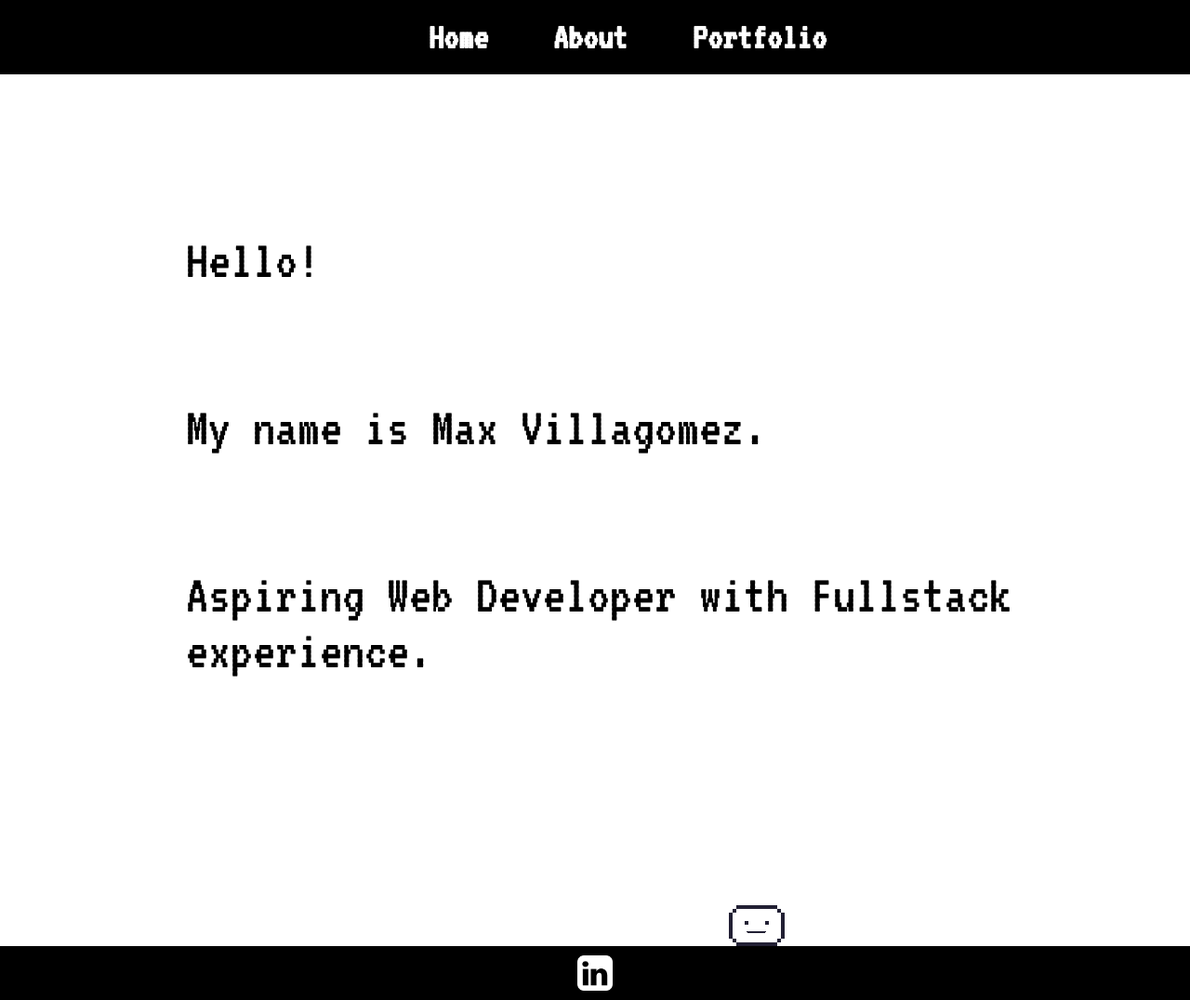
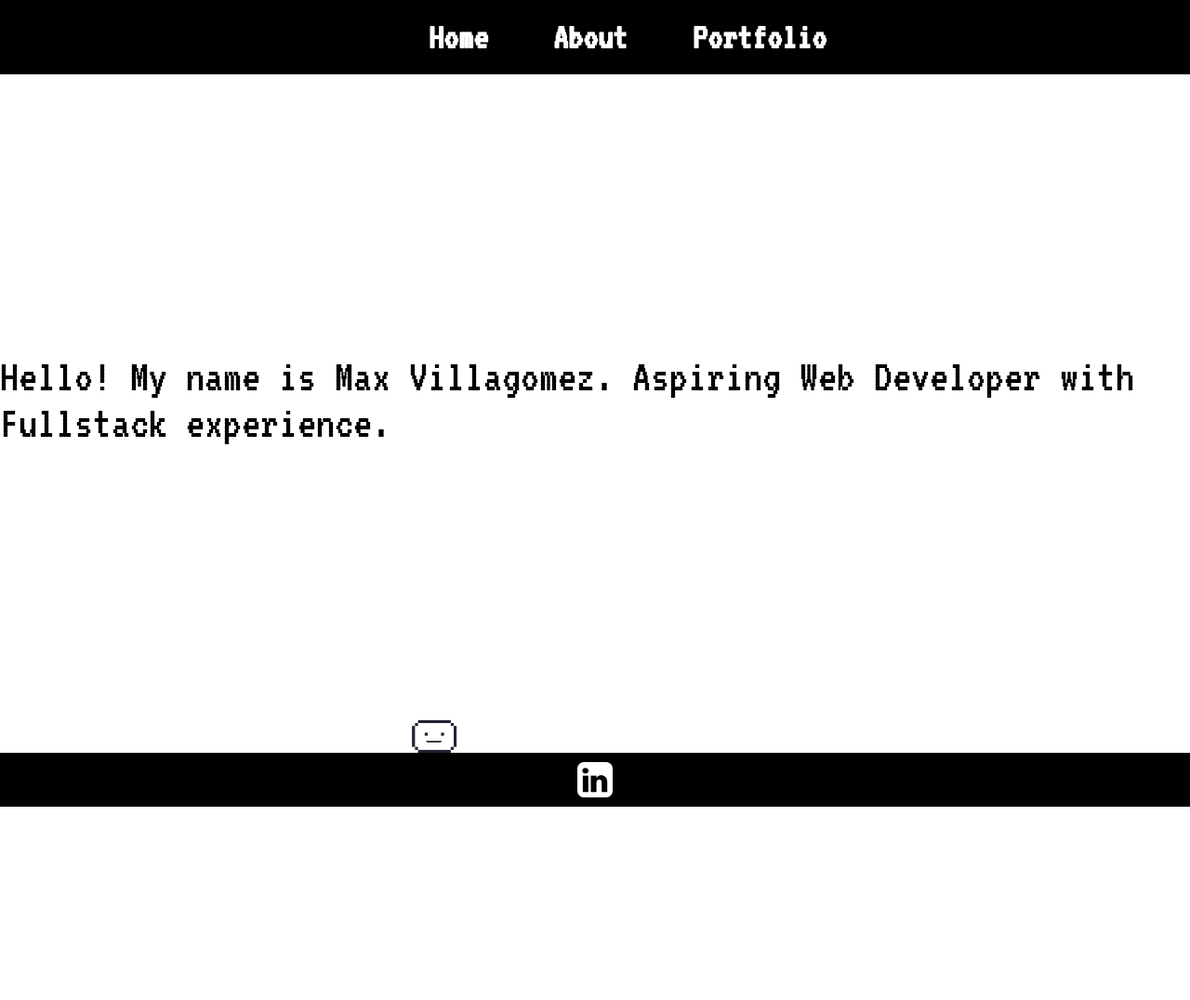
Before and after one commit to MaxVillagomez/personal-site, a React app: page / in a window 1280 px wide. Shown: the whole page at 93% size. After the commit the page ends 868 px from the top, so only its background shows below. Built offline with nearby package versions, Linux system fonts and the light colour scheme; a web font is replaced by a local one.

Commit message:
second commit

```diff
--- a/src/components/Home.js
+++ b/src/components/Home.js
@@ -4,9 +4,11 @@ import jumping from "./imgs/jumping.gif"
 const Home = () => {
     return (
         <div className="home-container">
-            <p>Hello!</p>
-            <p>My name is Max Villagomez.</p>
-            <p>Aspiring Web Developer with Fullstack experience.</p>
+            <p>
+                Hello!
+                My name is Max Villagomez.
+                Aspiring Web Developer with Fullstack experience.
+            </p>
             <div className="gif-container">
                 <img className="jumping-gif" src={jumping}/>
             </div>
--- a/src/style/App.css
+++ b/src/style/App.css
@@ -73,21 +73,23 @@ img.linkedin-logo {
 .home-container {
     display: flex;
     flex-direction: column;
-    font-size: 60px;
+    font-size: 50px;
     font-family: 'VT323', monospace;
     color: black;
-    margin-left: 200px;
-    margin-top: 110px;
+    align-items: center;
+    margin-top: 250px;
+    justify-content: space-between;
+    min-height: 60vh;
 }
 
 .gif-container {
     display: flex;
-    justify-content: flex-end;
-    margin-top: 28px;
+    justify-content: center;
+    /* margin-top: 100px; */
 }
 .jumping-gif{
-    max-height: 50%;
-    max-width: 50%;
+    max-height: 80%;
+    max-width: 80%;
 }
 
 .portfolio-container {
```
Also changed, not shown: public/index.html (line endings or trailing spaces).
